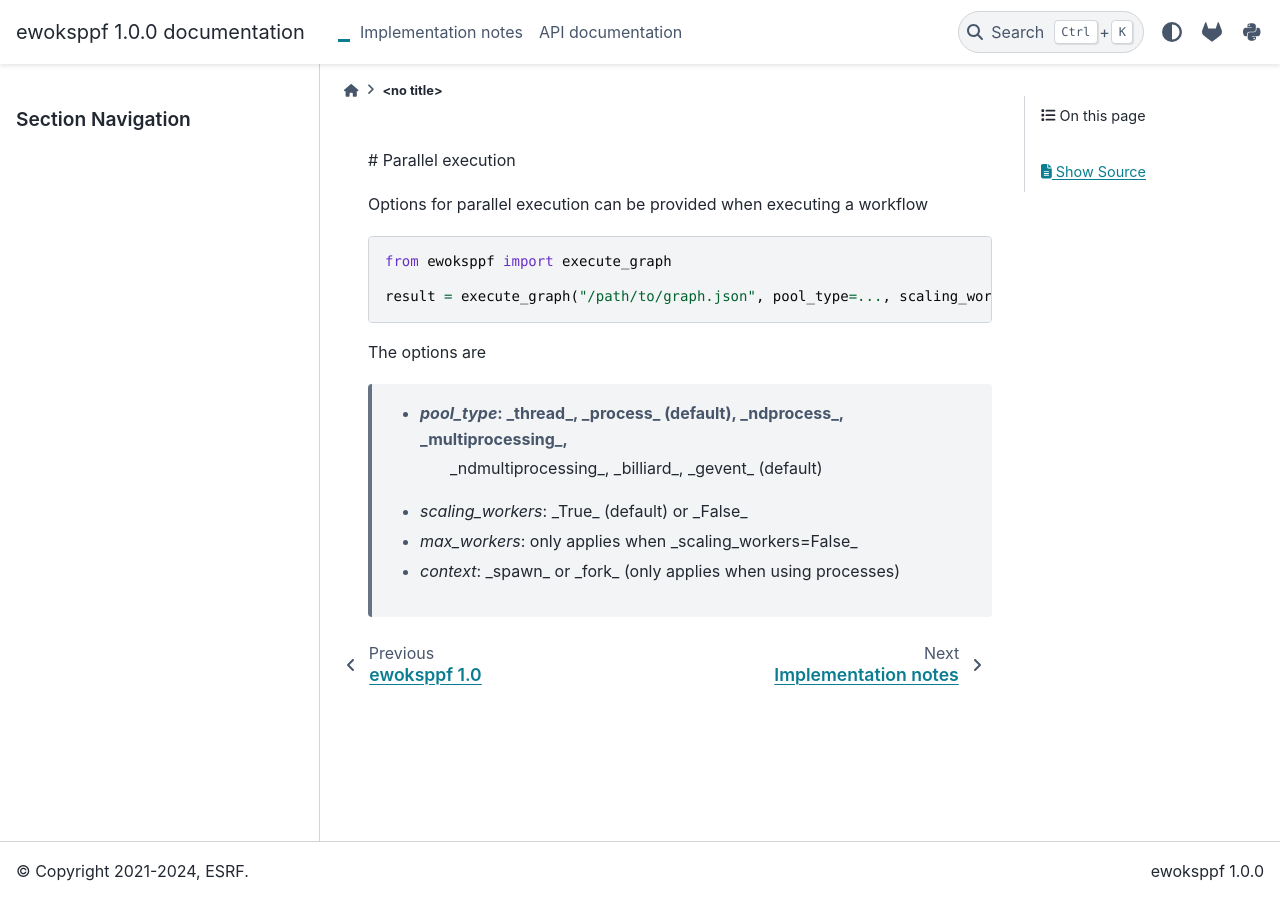
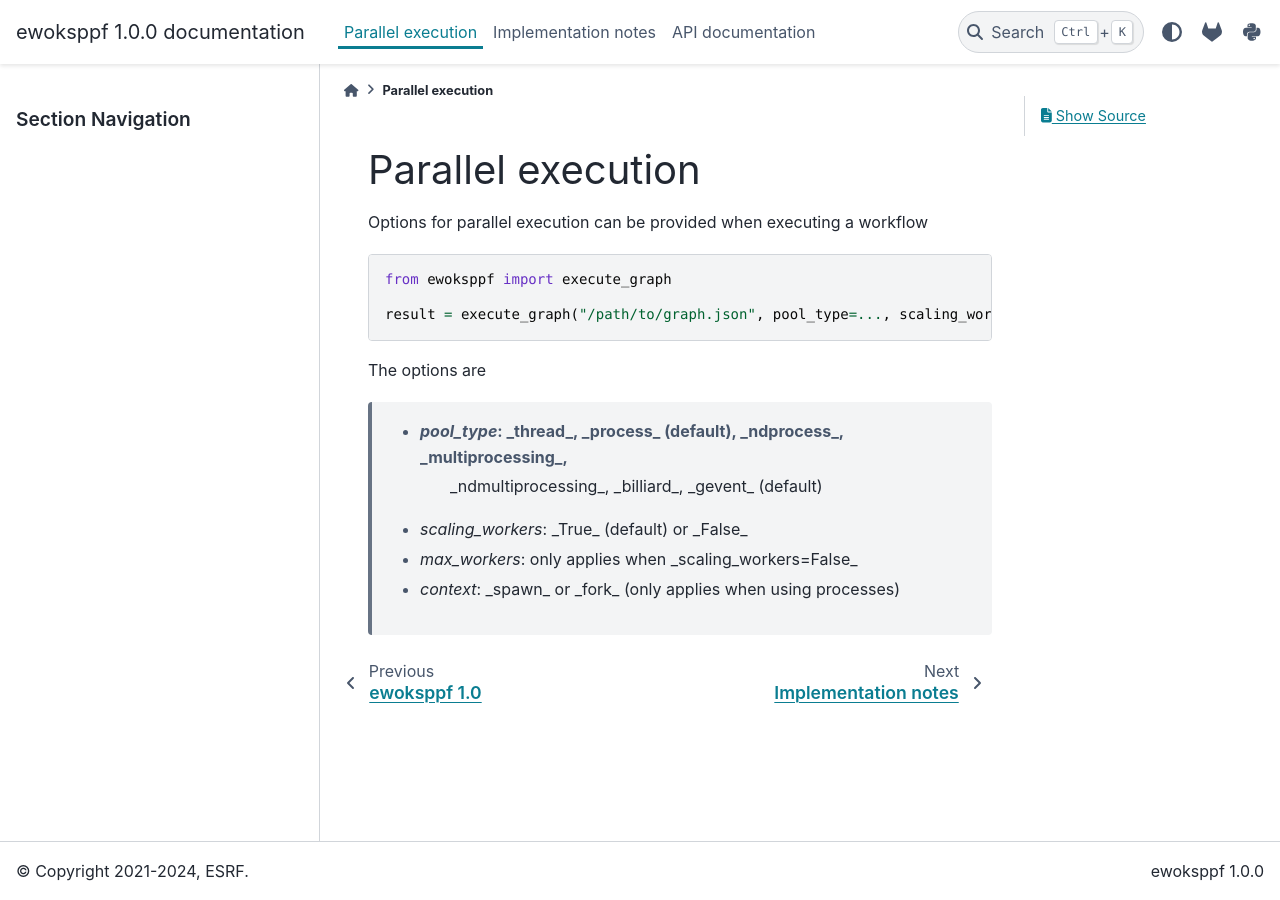
Before and after one commit to ewoks-kit/ewoksppf, a Sphinx documentation site: the page built from doc/parallel.rst, in a window 1280 px wide. Built offline with Sphinx 7.4.7 and the PyData theme 0.15.4, drawn with Linux system fonts in a browser that asks for light colours.

Commit message:
Fix title of parallel execution doc page

```diff
--- a/doc/parallel.rst
+++ b/doc/parallel.rst
@@ -1,4 +1,5 @@
-# Parallel execution
+Parallel execution
+==================
 
 Options for parallel execution can be provided when executing a workflow
 
```
